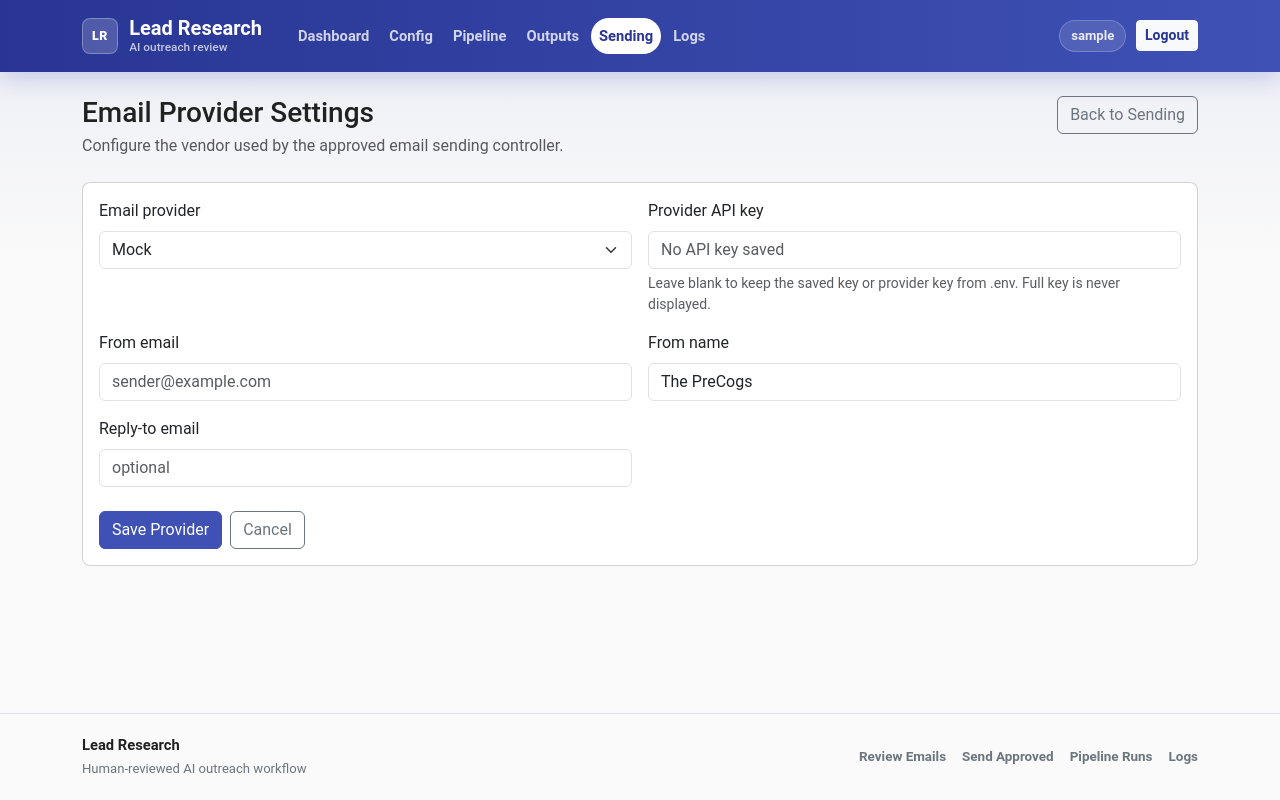
After one commit to rk43apce/lead-research-engine, a Flask app: page /sending/settings in a window 1280 px wide. The commit adds this page. Run offline with Flask 3, Linux system fonts and the light colour scheme; the visitor is signed in with stand-in values (Sample User, id 1); data comes from the database, SQL or seed files in the repository; both versions use the stored data as it was after the commit.

Commit message:
Add vendor-neutral approved email sending UI

```diff
--- a/web/app.py
+++ b/web/app.py
@@ -10,20 +10,28 @@ from web.auth import expected_password, expected_username, login_required
 from web.db import (
     BASE_DIR,
     all_runs,
+    approved_emails_for_sending,
+    create_email_send_run,
     create_pipeline_run,
     dashboard_counts,
     export_approved_emails,
+    finish_email_send_run,
     get_config,
     init_db,
+    latest_email_send_run,
     latest_output_file,
     latest_run,
     list_output_files,
+    mark_reviewed_email_send_status,
+    recent_email_send_events,
+    record_email_send_event,
     reviewed_rows,
     safe_output_path,
     save_config,
     set_email_status,
     update_email,
 )
+from web.email_sender import create_email_provider
 from web.pipeline_runner import start_pipeline
 
 
@@ -275,6 +283,98 @@ def export_approved():
     return _download_approved_export(path)
 
 
+@app.route("/sending")
+@login_required
+def sending():
+    config_values = get_config()
+    approved_rows = approved_emails_for_sending()
+    return render_template(
+        "sending.html",
+        config=config_values,
+        approved_count=len(approved_rows),
+        latest_send_run=latest_email_send_run(),
+        send_events=recent_email_send_events(),
+    )
+
+
+@app.route("/sending/settings")
+@login_required
+def sending_settings():
+    config_values = get_config()
+    return render_template(
+        "sending_settings.html",
+        config=config_values,
+        masked_email_key=_masked_key(config_values.get("email_api_key", "") or os.getenv("SENDGRID_API_KEY", "")),
+    )
+
+
+@app.route("/sending/config", methods=["POST"])
+@login_required
+def sending_config_post():
+    existing = get_config()
+    api_key = request.form.get("email_api_key", "")
+    if api_key.strip() == "":
+        api_key = existing.get("email_api_key", "")
+    save_config(
+        {
+            "email_provider": request.form.get("email_provider", "Mock"),
+            "email_api_key": api_key,
+            "email_from_email": request.form.get("email_from_email", ""),
+            "email_from_name": request.form.get("email_from_name", "The PreCogs"),
+            "email_reply_to": request.form.get("email_reply_to", ""),
+        }
+    )
+    flash("Email provider settings saved.", "success")
+    return redirect(url_for("sending_settings"))
+
+
+@app.route("/sending/send-approved", methods=["POST"])
+@login_required
+def send_approved_emails():
+    config_values = get_config()
+    approved_rows = approved_emails_for_sending()
+    if not approved_rows:
+        flash("No approved emails with recipient email IDs are ready to send.", "warning")
+        return redirect(url_for("sending"))
+
+    provider = create_email_provider(config_values)
+    provider_name = config_values.get("email_provider", "Mock")
+    run_id = create_email_send_run(provider_name, len(approved_rows))
+    sent_count = 0
+    failed_count = 0
+
+    for row in approved_rows:
+        subject, body = _split_email(row["final_email"])
+        result = provider.send_email(row["contact_email"], subject or "The PreCogs", body)
+        if result.success:
+            sent_count += 1
+            mark_reviewed_email_send_status(row["id"], "sent")
+            record_email_send_event(
+                run_id,
+                row["id"],
+                row["company"] or "",
+                row["contact_email"] or "",
+                "sent",
+                provider_message_id=result.provider_message_id,
+            )
+        else:
+            failed_count += 1
+            mark_reviewed_email_send_status(row["id"], "failed", result.error_message)
+            record_email_send_event(
+                run_id,
+                row["id"],
+                row["company"] or "",
+                row["contact_email"] or "",
+                "failed",
+                error_message=result.error_message,
+            )
+
+    status = "completed" if failed_count == 0 else "completed_with_errors"
+    finish_email_send_run(run_id, status, sent_count, failed_count)
+    flash("Send run finished: %s sent, %s failed." % (sent_count, failed_count), "success" if failed_count == 0 else "warning")
+    return redirect(url_for("sending"))
+
+
 def _download_approved_export(path):
     # The UI only prepares approved emails; returning an attachment makes the
     # demo workflow clear without adding a real email-sending step yet.
--- a/web/static/style.css
+++ b/web/static/style.css
@@ -479,6 +479,11 @@ a:hover {
 .run-progress-cell span {
   color: var(--precogs-muted);
   font-size: 0.8rem;
+}
+
+.send-error-cell {
+  max-width: 320px;
+  overflow-wrap: anywhere;
 }
 
 .email-editor {
--- a/web/templates/base.html
+++ b/web/templates/base.html
@@ -27,6 +27,7 @@
             <li class="nav-item"><a class="nav-link {% if request.endpoint == 'config' %}active{% endif %}" href="{{ url_for('config') }}">Config</a></li>
             <li class="nav-item"><a class="nav-link {% if request.endpoint == 'pipeline' %}active{% endif %}" href="{{ url_for('pipeline') }}">Pipeline</a></li>
             <li class="nav-item"><a class="nav-link {% if request.endpoint in ['outputs', 'review_output'] %}active{% endif %}" href="{{ url_for('outputs') }}">Outputs</a></li>
+            <li class="nav-item"><a class="nav-link {% if request.endpoint in ['sending', 'sending_settings', 'sending_config_post', 'send_approved_emails'] %}active{% endif %}" href="{{ url_for('sending') }}">Sending</a></li>
             <li class="nav-item"><a class="nav-link {% if request.endpoint == 'logs' %}active{% endif %}" href="{{ url_for('logs') }}">Logs</a></li>
           </ul>
           <div class="navbar-user">
@@ -61,6 +62,7 @@
         </div>
         <div class="footer-links">
           <a href="{{ url_for('outputs') }}">Review Emails</a>
+          <a href="{{ url_for('sending') }}">Send Approved</a>
           <a href="{{ url_for('pipeline') }}">Pipeline Runs</a>
           <a href="{{ url_for('logs') }}">Logs</a>
         </div>
--- /dev/null
+++ b/web/templates/sending_settings.html
@@ -0,0 +1,48 @@
+{% extends "base.html" %}
+{% set title = "Email Provider Settings" %}
+
+{% block content %}
+<div class="d-flex justify-content-between align-items-start gap-3 mb-4">
+  <div>
+    <h1 class="h3 mb-1">Email Provider Settings</h1>
+    <div class="text-muted">Configure the vendor used by the approved email sending controller.</div>
+  </div>
+  <a class="btn btn-outline-secondary" href="{{ url_for('sending') }}">Back to Sending</a>
+</div>
+
+<form method="post" action="{{ url_for('sending_config_post') }}" class="card">
+  <div class="card-body">
+    <div class="row g-3">
+      <div class="col-md-6">
+        <label class="form-label" for="email_provider">Email provider</label>
+        <select class="form-select" id="email_provider" name="email_provider">
+          {% for provider in ["Mock", "Twilio SendGrid"] %}
+            <option value="{{ provider }}" {% if config.email_provider == provider %}selected{% endif %}>{{ provider }}</option>
+          {% endfor %}
+        </select>
+      </div>
+      <div class="col-md-6">
+        <label class="form-label" for="email_api_key">Provider API key</label>
+        <input class="form-control" id="email_api_key" name="email_api_key" type="password" placeholder="{{ masked_email_key }}">
+        <div class="form-text">Leave blank to keep the saved key or provider key from .env. Full key is never displayed.</div>
+      </div>
+      <div class="col-md-6">
+        <label class="form-label" for="email_from_email">From email</label>
+        <input class="form-control" id="email_from_email" name="email_from_email" value="{{ config.email_from_email }}" placeholder="sender@example.com">
+      </div>
+      <div class="col-md-6">
+        <label class="form-label" for="email_from_name">From name</label>
+        <input class="form-control" id="email_from_name" name="email_from_name" value="{{ config.email_from_name }}">
+      </div>
+      <div class="col-md-6">
+        <label class="form-label" for="email_reply_to">Reply-to email</label>
+        <input class="form-control" id="email_reply_to" name="email_reply_to" value="{{ config.email_reply_to }}" placeholder="optional">
+      </div>
+    </div>
+    <div class="mt-4 d-flex flex-wrap gap-2">
+      <button class="btn btn-primary" type="submit">Save Provider</button>
+      <a class="btn btn-outline-secondary" href="{{ url_for('sending') }}">Cancel</a>
+    </div>
+  </div>
+</form>
+{% endblock %}
```
Also changed, not shown: web/db.py (+145 -0 lines), web/email_sender.py (added, +100 -0 lines), web/templates/sending.html (added, +94 -0 lines), README.md, web/app.db.
